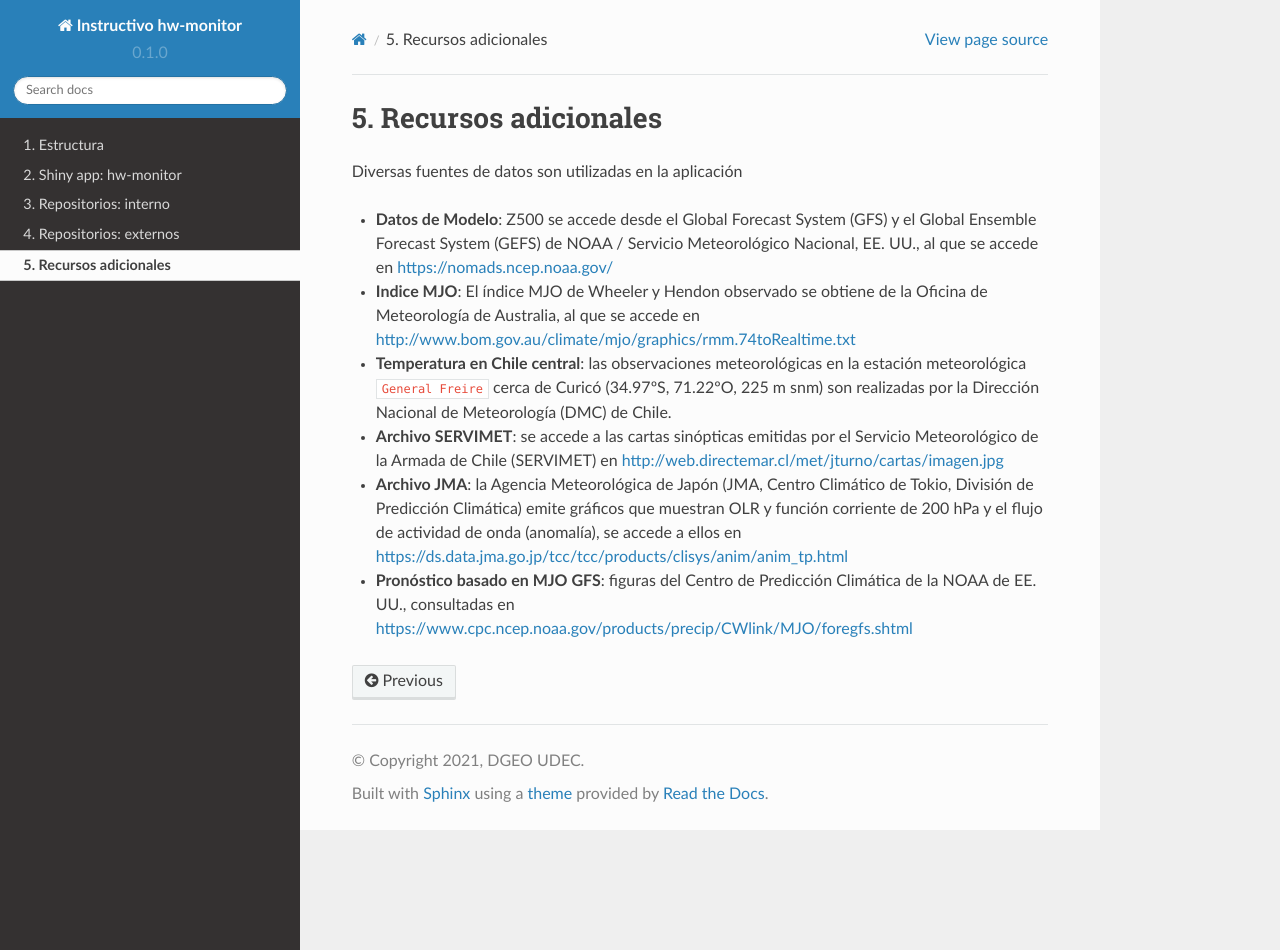
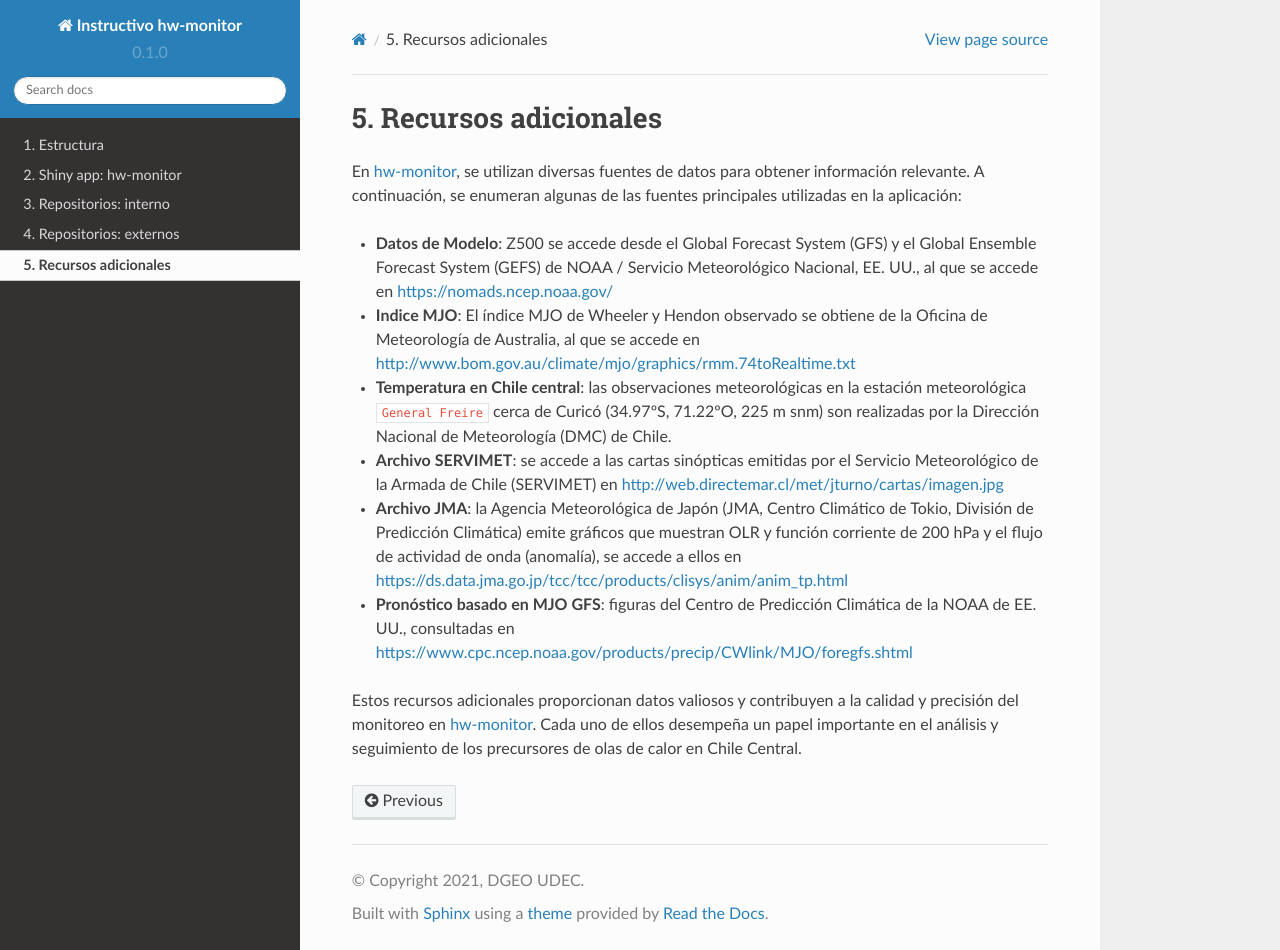
Before and after one commit to chsegura/rtd-tutorial, a Sphinx documentation site: the page built from docs/source/data.rst, in a window 1280 px wide and 950 px high. Built offline with Sphinx 7.4.7 and the Read the Docs theme 2.0.0, drawn with Linux system fonts in a browser that asks for light colours.

Commit message:
Update data.rst

```diff
--- a/docs/source/data.rst
+++ b/docs/source/data.rst
@@ -3,8 +3,7 @@
 
 .. Recursos:
 
-Diversas fuentes de datos son utilizadas en la aplicación
-
+En `hw-monitor <https://www2.dgeo.udec.cl/shiny/hw-monitor/>`_, se utilizan diversas fuentes de datos para obtener información relevante. A continuación, se enumeran algunas de las fuentes principales utilizadas en la aplicación:
 
 - **Datos de Modelo**: Z500 se accede desde el Global Forecast System (GFS) y el Global Ensemble Forecast System (GEFS) de NOAA / Servicio Meteorológico Nacional, EE. UU., al que se accede en https://nomads.ncep.noaa.gov/
 
@@ -17,3 +16,5 @@
 - **Archivo JMA**: la Agencia Meteorológica de Japón (JMA, Centro Climático de Tokio, División de Predicción Climática) emite gráficos que muestran OLR y función corriente de 200 hPa y el flujo de actividad de onda (anomalía), se accede a ellos en https://ds.data.jma.go.jp/tcc/tcc/products/clisys/anim/anim_tp.html
 
 - **Pronóstico basado en MJO GFS**: figuras del Centro de Predicción Climática de la NOAA de EE. UU., consultadas en https://www.cpc.ncep.noaa.gov/products/precip/CWlink/MJO/foregfs.shtml
+
+Estos recursos adicionales proporcionan datos valiosos y contribuyen a la calidad y precisión del monitoreo en `hw-monitor <https://www2.dgeo.udec.cl/shiny/hw-monitor/>`_. Cada uno de ellos desempeña un papel importante en el análisis y seguimiento de los precursores de olas de calor en Chile Central.
```
